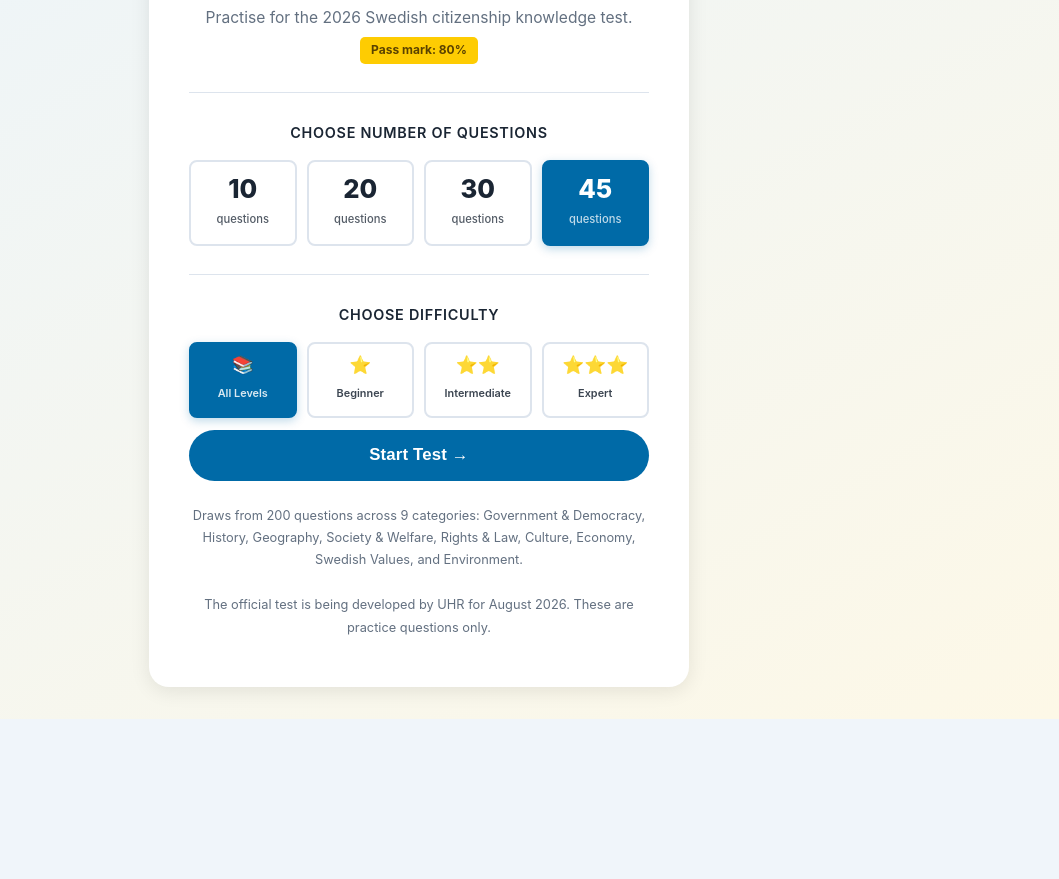
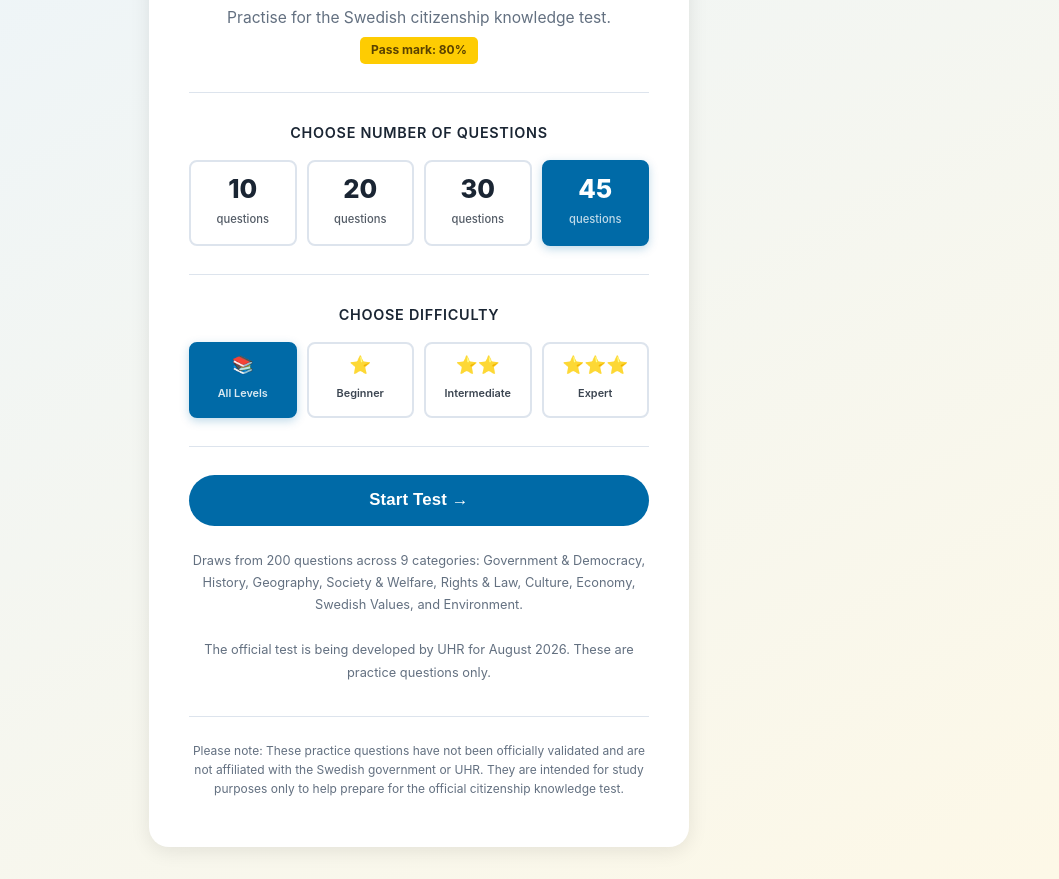
Before and after one commit to tomathom15/samhallskunskapsprov, a website: page index.html in a window 1280 px wide. Shown: the part 223-1102 px from the top of the page, without its empty margins (221-1280 px from the left). Before the commit the page ends 942 px from the top, so only its background shows below. Drawn offline with Linux system fonts and the light colour scheme.

Commit message:
feat: implement landing page improvements for issue #12 part A
- Added visual separator (hr) between difficulty section and start button
- Removed year '2026' from landing subtitle
- Added detailed disclaimer at bottom of landing page about questions being practice only
- Updated i18n strings for English and Swedish landing subtitle

```diff
--- a/css/style.css
+++ b/css/style.css
@@ -235,6 +235,16 @@ body {
   font-size: 0.8rem;
   color: var(--text-muted);
   line-height: 1.75;
+}
+
+.landing-disclaimer {
+  margin-top: 2rem;
+  font-size: 0.75rem;
+  color: var(--text-muted);
+  line-height: 1.6;
+  border-top: 1px solid var(--border);
+  padding-top: 1.5rem;
+  max-width: 500px;
 }
 
 /* ============================================================
--- a/js/app.js
+++ b/js/app.js
@@ -319,12 +319,16 @@ function renderLanding() {
         </div>
 
         <div id="poolNoteWrap">${diffPoolNoteHTML()}</div>
+        <hr class="divider" />
 
         <button class="btn-primary" id="btnStart">${t('startBtn')}</button>
 
         <p class="landing-info">
           ${t('landingInfo1')}<br><br>
           ${t('landingInfo2')}
+        </p>
+        <p class="landing-disclaimer">
+          Please note: These practice questions have not been officially validated and are not affiliated with the Swedish government or UHR. They are intended for study purposes only to help prepare for the official citizenship knowledge test.
         </p>
       </div>
     </div>
--- a/js/i18n.js
+++ b/js/i18n.js
@@ -10,7 +10,7 @@ const STRINGS = {
     langToggle:      '🇸🇪 Svenska',
 
     // Landing
-    landingSubtitle:  'Practise for the 2026 Swedish citizenship knowledge test.',
+    landingSubtitle:  'Practise for the Swedish citizenship knowledge test.',
     passMarkBadge:    'Pass mark: 80%',
     chooseQuestions:  'Choose number of questions',
     questionsWord:    'questions',
```
